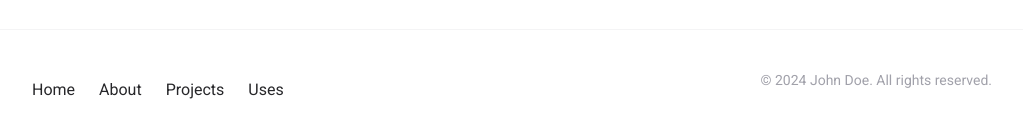
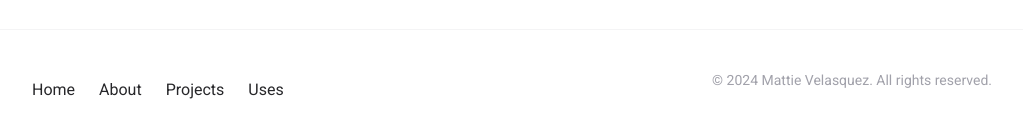
Before and after one commit to mattie-velasquez/mattie-velasquez.github.io, a Next.js app: page /about in a window 1280 px wide. Shown: the part 947-1084 px from the top of the page, without its empty margins (128-1151 px from the left). Built offline with nearby package versions, Linux system fonts and the light colour scheme.

Commit message:
updated footer copyright name.

```diff
--- a/src/components/Footer/Footer.jsx
+++ b/src/components/Footer/Footer.jsx
@@ -10,7 +10,7 @@ const Footer = ({ links = [] }) => {
           </li>
         ))}
       </ul>
-      <p className="text-zinc-400 text-sm">© {year} John Doe. All rights reserved.</p>
+      <p className="text-zinc-400 text-sm">© {year} Mattie Velasquez. All rights reserved.</p>
     </footer>
   );
 };
```
